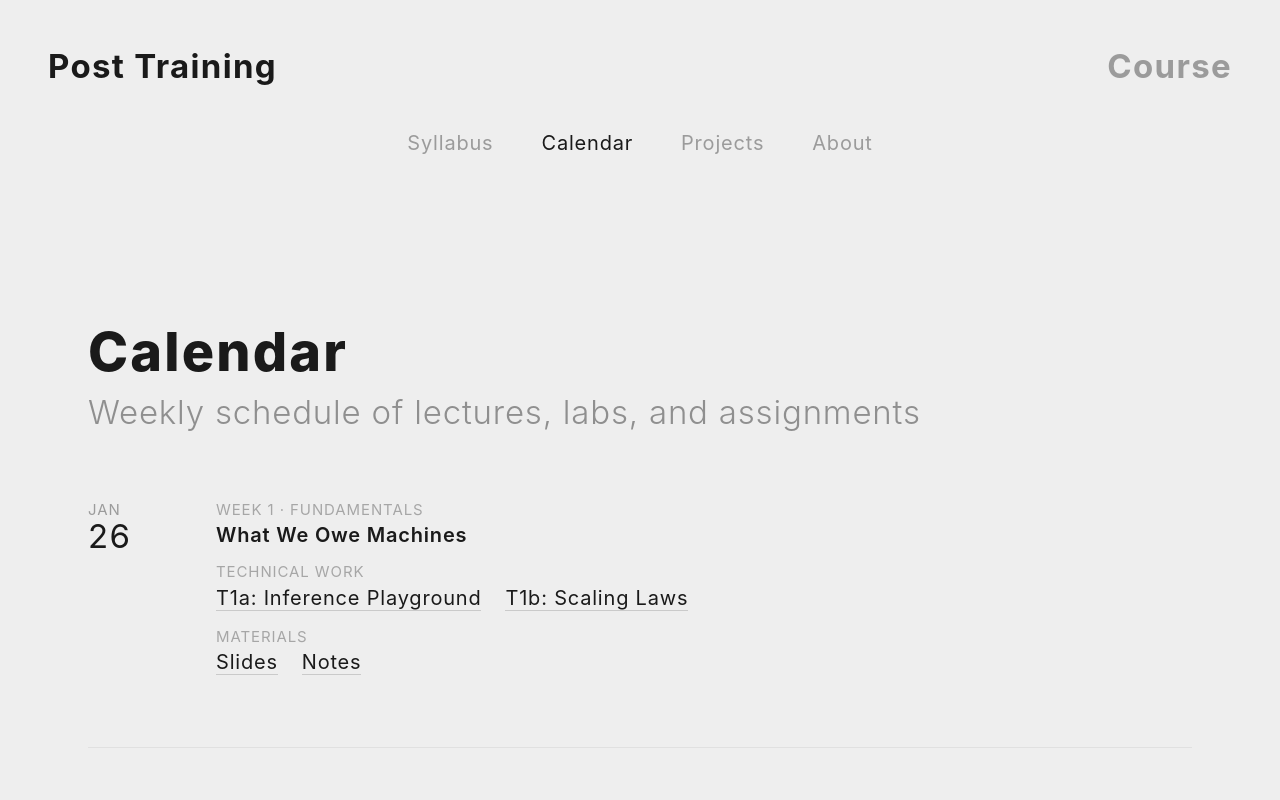
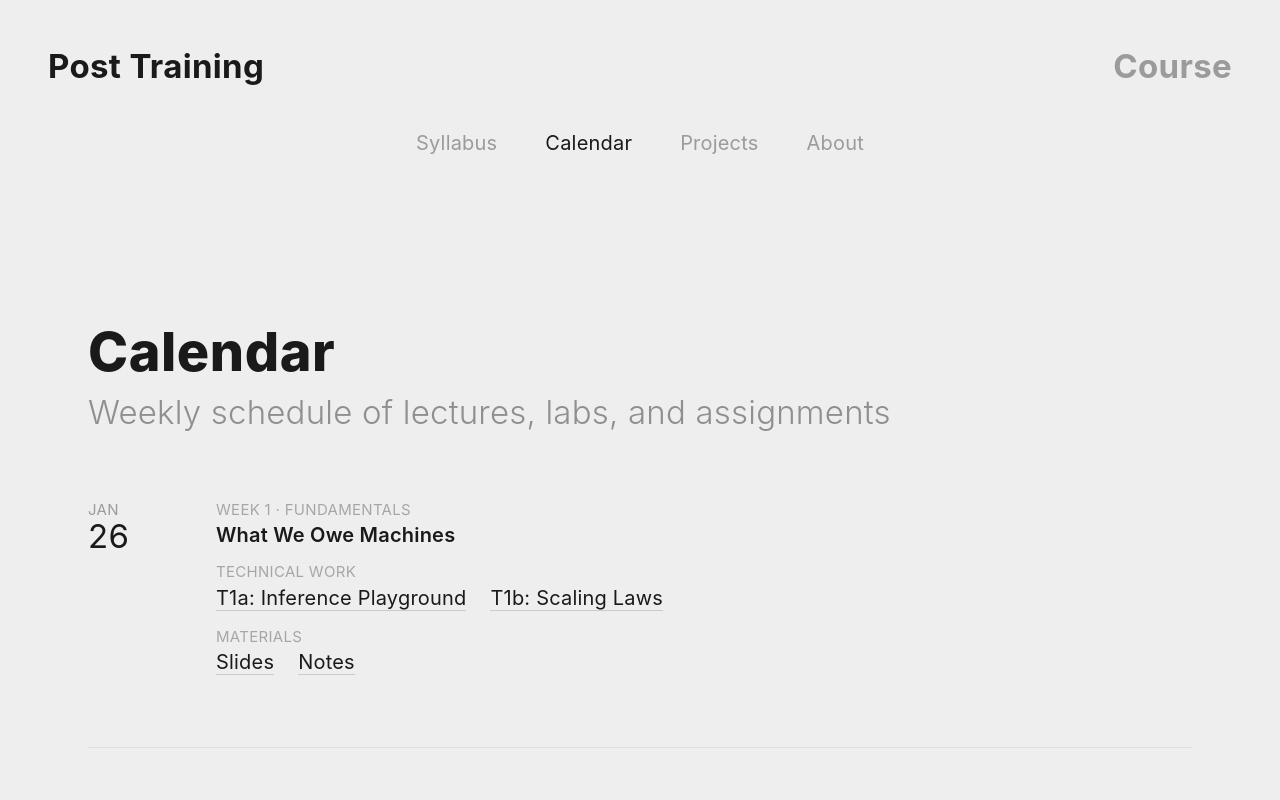
Before and after one commit to jax-g24/posttraining-next, a Next.js app: page /calendar in a window 1280 px wide. Shown: the top 800 px of the page. Built offline with nearby package versions, Linux system fonts and the light colour scheme.

Commit message:
Tighten letter-spacing across site
Co-Authored-By: Claude Opus 4.6 <noreply@anthropic.com>

```diff
--- a/app/globals.css
+++ b/app/globals.css
@@ -86,7 +86,7 @@ body {
     color: var(--text-primary);
     font-size: var(--fs-body);
     line-height: 1.1;
-    letter-spacing: 0.04em;
+    letter-spacing: 0.01em;
     font-weight: 400;
     -webkit-font-smoothing: antialiased;
     -moz-osx-font-smoothing: grayscale;
@@ -142,7 +142,7 @@ a {
     font-size: var(--fs-heading);
     font-weight: 700;
     color: rgba(255, 255, 255, 0.6);
-    letter-spacing: 0.04em;
+    letter-spacing: 0.01em;
     transition: color 0.2s;
     white-space: nowrap;
 }
@@ -157,7 +157,7 @@ a {
     font-size: var(--fs-heading);
     font-weight: 700;
     color: rgba(255, 255, 255, 0.6);
-    letter-spacing: 0.04em;
+    letter-spacing: 0.01em;
     transition: color 0.2s;
 }
 
@@ -203,7 +203,7 @@ a {
     font-size: var(--fs-body);
     font-weight: 400;
     color: rgba(0, 0, 0, 0.35);
-    letter-spacing: 0.04em;
+    letter-spacing: 0.01em;
     transition: color 0.2s;
 }
 
@@ -250,7 +250,7 @@ a {
 .course-title {
     font-size: var(--fs-display);
     font-weight: 800;
-    letter-spacing: 0.04em;
+    letter-spacing: 0.01em;
     margin-bottom: var(--space-3);
 }
 
@@ -270,7 +270,7 @@ a {
     font-size: var(--fs-heading);
     line-height: 1.4;
     color: var(--text-primary);
-    letter-spacing: 0.04em;
+    letter-spacing: 0.01em;
     margin-top: 0;
     text-align: left;
     max-width: 640px;
@@ -347,7 +347,7 @@ a {
 .page-title {
     font-size: var(--fs-display);
     font-weight: 800;
-    letter-spacing: 0.04em;
+    letter-spacing: 0.01em;
     margin-bottom: var(--space-2);
 }
 
@@ -531,7 +531,7 @@ a {
 .module-title-dark {
     font-size: var(--fs-display);
     font-weight: 800;
-    letter-spacing: 0.04em;
+    letter-spacing: 0.01em;
     line-height: 1.05;
     color: var(--text-primary);
 }
@@ -541,7 +541,7 @@ a {
     font-weight: 600;
     color: var(--text-primary);
     padding: var(--space-3) 0 0;
-    letter-spacing: 0.04em;
+    letter-spacing: 0.01em;
 }
 
 .module-lectures {
@@ -578,7 +578,7 @@ a {
     font-size: 23px;
     font-weight: 600;
     color: var(--text-primary);
-    letter-spacing: 0.04em;
+    letter-spacing: 0.01em;
 }
 
 .lecture-date {
@@ -601,7 +601,7 @@ a {
     font-size: 15px;
     font-weight: 400;
     text-transform: uppercase;
-    letter-spacing: 0.08em;
+    letter-spacing: 0.02em;
     color: rgba(0, 0, 0, 0.3);
     margin-top: var(--space-2);
 }
@@ -628,7 +628,7 @@ a {
     font-size: 17px;
     font-weight: 400;
     color: var(--text-primary);
-    letter-spacing: 0.04em;
+    letter-spacing: 0.01em;
     padding: var(--space-1) var(--space-3);
     border: 1px solid rgba(0, 0, 0, 0.1);
     border-radius: 8px;
@@ -694,7 +694,7 @@ a {
     font-size: var(--fs-small);
     font-weight: 400;
     text-transform: uppercase;
-    letter-spacing: 0.06em;
+    letter-spacing: 0.02em;
     color: rgba(0, 0, 0, 0.35);
 }
 
@@ -702,7 +702,7 @@ a {
     font-size: var(--fs-heading);
     font-weight: 400;
     color: var(--text-primary);
-    letter-spacing: 0.04em;
+    letter-spacing: 0.01em;
 }
 
 .cal-card-body {
@@ -721,7 +721,7 @@ a {
     font-size: var(--fs-small);
     font-weight: 400;
     text-transform: uppercase;
-    letter-spacing: 0.06em;
+    letter-spacing: 0.02em;
     color: rgba(0, 0, 0, 0.3);
 }
 
@@ -729,7 +729,7 @@ a {
     font-size: var(--fs-body);
     font-weight: 600;
     color: var(--text-primary);
-    letter-spacing: 0.04em;
+    letter-spacing: 0.01em;
 }
 
 .cal-card-row {
@@ -788,7 +788,7 @@ a {
 .section-header {
     font-size: var(--fs-display);
     font-weight: 800;
-    letter-spacing: 0.04em;
+    letter-spacing: 0.01em;
     margin: 0 0 var(--space-7);
 }
 
@@ -806,7 +806,7 @@ a {
     font-size: var(--fs-body);
     font-weight: 600;
     color: var(--text-primary);
-    letter-spacing: 0.04em;
+    letter-spacing: 0.01em;
     margin-top: var(--space-6);
     margin-bottom: var(--space-2);
 }
@@ -851,7 +851,7 @@ a {
     font-weight: 400;
     color: var(--text-primary);
     min-width: 56px;
-    letter-spacing: 0.04em;
+    letter-spacing: 0.01em;
 }
 
 .grade-label {
@@ -885,7 +885,7 @@ a {
     font-size: var(--fs-small);
     font-weight: 400;
     text-transform: uppercase;
-    letter-spacing: 0.04em;
+    letter-spacing: 0.01em;
     padding: var(--space-1) var(--space-3);
     margin-bottom: var(--space-7);
     border: 1px solid rgba(0, 0, 0, 0.12);
@@ -896,7 +896,7 @@ a {
 .project-card h2 {
     font-size: var(--fs-heading);
     font-weight: 800;
-    letter-spacing: 0.04em;
+    letter-spacing: 0.01em;
     margin-bottom: var(--space-3);
 }
 
@@ -924,14 +924,14 @@ a {
     font-size: var(--fs-small);
     font-weight: 400;
     text-transform: uppercase;
-    letter-spacing: 0.06em;
+    letter-spacing: 0.02em;
     color: rgba(0, 0, 0, 0.3);
 }
 
 .timeline-value {
     font-size: var(--fs-body);
     font-weight: 600;
-    letter-spacing: 0.04em;
+    letter-spacing: 0.01em;
 }
 
 .project-description {
@@ -951,7 +951,7 @@ a {
     font-size: var(--fs-small);
     font-weight: 400;
     text-transform: uppercase;
-    letter-spacing: 0.06em;
+    letter-spacing: 0.02em;
     color: rgba(0, 0, 0, 0.3);
     margin-bottom: var(--space-4);
 }
@@ -1054,7 +1054,7 @@ a {
     color: white;
     font-size: var(--fs-small);
     font-weight: 400;
-    letter-spacing: 0.04em;
+    letter-spacing: 0.01em;
     padding: var(--space-2) var(--space-3);
     border: 1px solid rgba(255, 255, 255, 0.4);
 }
@@ -1076,7 +1076,7 @@ a {
     grid-column: 1 / -1;
     margin-bottom: var(--space-6);
     line-height: 1.1;
-    letter-spacing: 0.04em;
+    letter-spacing: 0.01em;
 }
 
 .grid-title {
@@ -1150,7 +1150,7 @@ a {
     font-weight: 700;
     line-height: 1;
     margin: 0;
-    letter-spacing: 0.04em;
+    letter-spacing: 0.01em;
 }
 
 .video-date {
@@ -1158,7 +1158,7 @@ a {
     font-weight: 400;
     color: var(--text-muted);
     white-space: nowrap;
-    letter-spacing: 0.04em;
+    letter-spacing: 0.01em;
 }
 
 .video-module {
@@ -1289,7 +1289,7 @@ a {
     padding: var(--space-2) var(--space-3);
     font-size: var(--fs-small);
     font-weight: 400;
-    letter-spacing: 0.04em;
+    letter-spacing: 0.01em;
     color: var(--text-primary);
     background: transparent;
     border: 1px solid var(--border-color);
```
